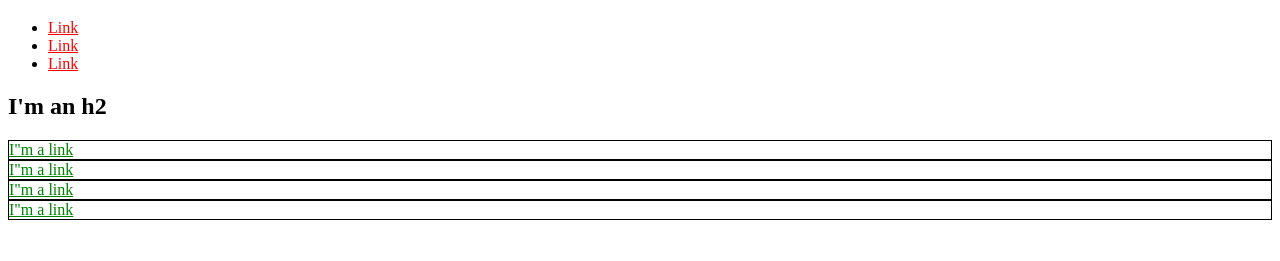
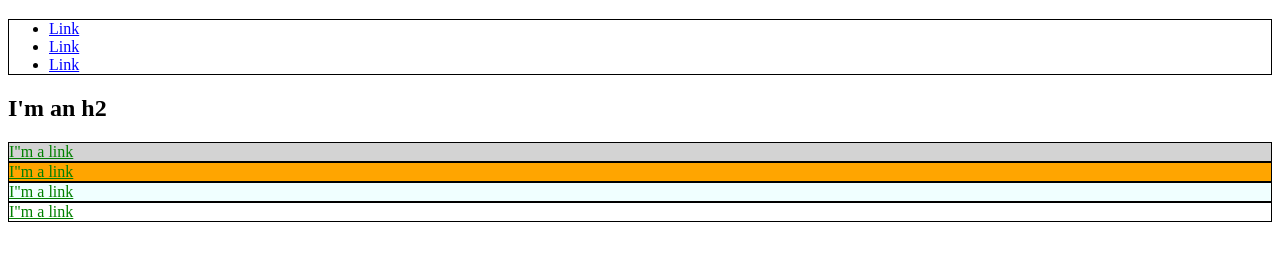
Before and after one commit to jsocko515/jsocko515.github.io, a plain HTML site: page index.html in a window 1280 px wide. Shown: the part 61-322 px from the top of the page. Drawn offline with Linux system fonts and the light colour scheme.

Commit message:
Added CSS classes and IDs to index page

```diff
--- a/index.html
+++ b/index.html
@@ -1,34 +1,66 @@
 <!DOCTYPE html>
 <html lang="en" dir="ltr">
   <head>
+    <title>Test Page: Don't Panic</title>
     <meta charset="utf-8">
-    <title>Test Page: Don't Panic</title>
+    <style>
+      a {
+        color: red;
+      }
+      #exec-bio {
+        background-color: lightgrey;
+      }
+      #exec-cio {
+        background-color: orange;
+      }
+      .bio-box {
+        border: 1px solid black;
+      }
+      .bio-box a {
+        color: green;
+      }
+      .cio-box {
+        background-color: azure;
+      }
+      div {
+        border: 1px solid black;
+      }
+      div a {
+        color: green;
+      }
+      li a {
+        color: blue;
+      }
+      ul {
+        border: 1px solid black;
+      }
+    </style>
   </head>
   <body>
     <h1>I'm an h1</h1>
     <ul>
       <li>
-        <a href="http://example.com/" style="color:red";>Link</a>
+        <a href="http://example.com/">Link</a>
       </li>
       <li>
-        <a href="http://example.com/" style="color:red";>Link</a>
+        <a href="http://example.com/">Link</a>
       </li>
       <li>
-        <a href="http://example.com/" style="color:red";>Link</a>
+        <a href="http://example.com/">Link</a>
       </li>
     </ul>
     <h2>I'm an h2</h2>
-    <div style="border: 1px solid black;">
-      <a href="http://example.com/" style="color:green";>I"m a link</a>
+    <div id="exec-bio" class="bio-box">
+      <a href="http://example.com/">I"m a link</a>
     </div>
-    <div style="border: 1px solid black;">
-      <a href="http://example.com/" style="color:green";>I"m a link</a>
+    <div id="exec-cio" class="bio-box">
+      <a href="http://example.com/">I"m a link</a>
     </div>
-    <div style="border: 1px solid black;">
-      <a href="http://example.com/" style="color:green";>I"m a link</a>
+    <div class="bio-box cio-box">
+      <a href="http://example.com/" >I"m a link</a>
     </div>
-    <div style="border: 1px solid black;">
-      <a href="http://example.com/" style="color:green";>I"m a link</a>
+    <div class="bio-box">
+      <a href="http://example.com/">I"m a link</a>
     </div>
   </body>
 </html>
```
